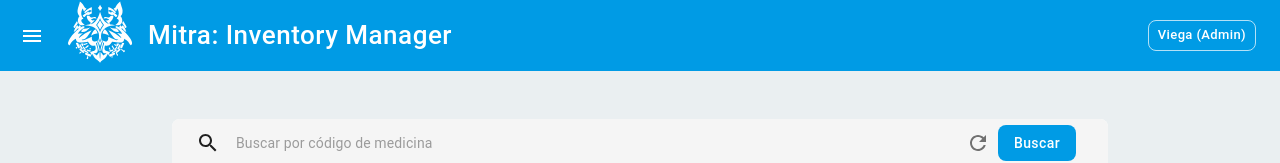
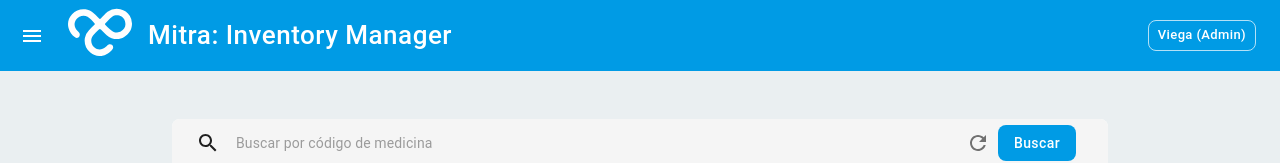
Before and after one commit to Warloy/pharmacy-3rd-impact-front, a React (Create React App) app in the folder aponia-app/: page /agent/inventory in a window 1280 px wide. Shown: the top 163 px of the page. Built offline with nearby package versions, Linux system fonts and the light colour scheme.

Commit message:
Minor component fixes

```diff
--- a/aponia-app/src/components/Footer.js
+++ b/aponia-app/src/components/Footer.js
@@ -2,14 +2,30 @@ import * as React from 'react';
 import { Link, Typography } from '@mui/material';
 
 function Footer() {
+
+  const [isHover, setIsHover] = React.useState(false)
+
   return (
+    <div
+      onMouseEnter={() => setIsHover(true)}
+      onMouseLeave={() => setIsHover(false)}
+    >
       <Typography variant="body2" color="text.secondary" align="center">
         {'Created by '}
         <Link color="inherit" href="https://ih1.redbubble.net/image.3671801155.7224/st,small,507x507-pad,600x600,f8f8f8.jpg">
           Mitra Dev Team
         </Link>{' '}
         {new Date().getFullYear()}{' - Laboratorio II'}
+        {isHover &&
+          <img
+            height={16}
+            width={16}
+            src='https://media.tenor.com/L0pi1J8YNy4AAAAC/kiana-kaslana-honkai-smug.gif'
+            alt='gif'
+          />
+        }
       </Typography>
+    </div>
   );
 }
 
--- a/aponia-app/src/components/Header.js
+++ b/aponia-app/src/components/Header.js
@@ -1,6 +1,7 @@
 import * as React from 'react';
 import PropTypes from 'prop-types';
-import { AppBar,
+import {
+  AppBar,
   Button,
   Grid,
   IconButton,
@@ -11,10 +12,13 @@ import { AppBar,
 /* Icons */
 import MenuIcon from '@mui/icons-material/Menu';
 import DisciplineIcon from '../data/DisciplineIcon.js';
+import MitraIcon from '../data/MitraIcon.js';
 
 const lightColor = 'rgba(255, 255, 255, 0.7)';
 
-function Header({onDrawerToggle}) {
+function Header({ onDrawerToggle }) {
+
+  const [isHover, setIsHover] = React.useState(false)
 
   return (
     <React.Fragment>
@@ -38,7 +42,15 @@ function Header({onDrawerToggle}) {
               </IconButton>
             </Grid>
             <Grid item>
-                <DisciplineIcon size="64px"/>
+              <div
+                onMouseEnter={() => setIsHover(true)}
+                onMouseLeave={() => setIsHover(false)}
+              >
+                {isHover ?
+                  <DisciplineIcon size="64px" /> :
+                  <MitraIcon size="64px" />
+                }
+              </div>
             </Grid>
             <Grid item xs>
               <Typography color="inherit" variant="h5" component="h1">
--- /dev/null
+++ b/aponia-app/src/data/MitraIcon.js
@@ -0,0 +1,19 @@
+import React from 'react'
+
+export default function MitraIcon({ size = 64 }) {
+
+  return (
+    <svg id="Capa_1"
+      data-name="Capa 1"
+      xmlns="http://www.w3.org/2000/svg"
+      width={size}
+      height={size}
+      viewBox="0 0 341.45 256.94">
+      <path
+        fill="#FEFEFE"
+        class="cls-1"
+        d="M341.43,85.92c-.71,31-16.14,53.39-41.71,69.32-28,17.41-66.07,13.36-93.28-9.94-10.44-8.94-19.77-19-29.69-28.45-5.93-5.66-7.78-5.82-13.39-.2-10,10-20.65,19.38-29.66,30.37-14.86,18.1-12.48,46.64,6.18,63.1s40.35,15.76,62.42-2.63c4.95-4.12,8.44-9.89,14.79-12.48s13.92-1.38,18.73,3.46c5.22,5.25,6.72,13,3.26,19.24-6.66,12-17.31,19.95-28.62,26.85a86.08,86.08,0,0,1-32,11.46c-22.75,3.53-42.19-3.25-59.23-17.63-24.27-20.48-34-47.07-29.21-78.21a71.9,71.9,0,0,1,19.82-39Q125,105.42,140.59,90c2.4-2.38,4.08-4.9,1.47-7.47C129.8,70.46,119.74,55.8,104.39,47.24,84.17,36,56.47,43.18,43.77,61.78c-14.62,21.39-10.29,44.38,8.92,63,5.56,5.41,11,10.4,10.1,19.36C61.48,156.94,48,164.41,37.49,157,20.1,144.78,8.28,128.46,2.82,107.43c-7.32-28.2-.15-52.73,18.87-73.5C43.92,9.65,72.51,2.63,104.06,9.44c17.06,3.68,30.64,14.34,42.32,27.29,5.86,6.49,12.21,12.53,18.29,18.81,3.86,4,7.35,4.1,11.53.09C188,44.29,197.79,30.83,211,21.05Q241.68-1.6,279.2,6.84q32.74,7.35,50.18,35.47A78.39,78.39,0,0,1,341.43,85.92ZM306.17,85c.1-7.52-1.84-13-4-19.13-8.85-24.58-44.14-34.51-66.4-19.41-14.43,9.79-24.39,24.35-37,36.09-3,2.8-1.7,5.39,1,8,8,7.61,15.64,15.48,23.54,23.14a63.22,63.22,0,0,0,18,12.78c15.06,6.77,29.89,6.63,43.46-2.93C298.1,114.09,307.35,101.76,306.17,85Z"
+      />
+    </svg>
+  )
+}
```
Lines whose indentation alone changed are shown as unchanged.
